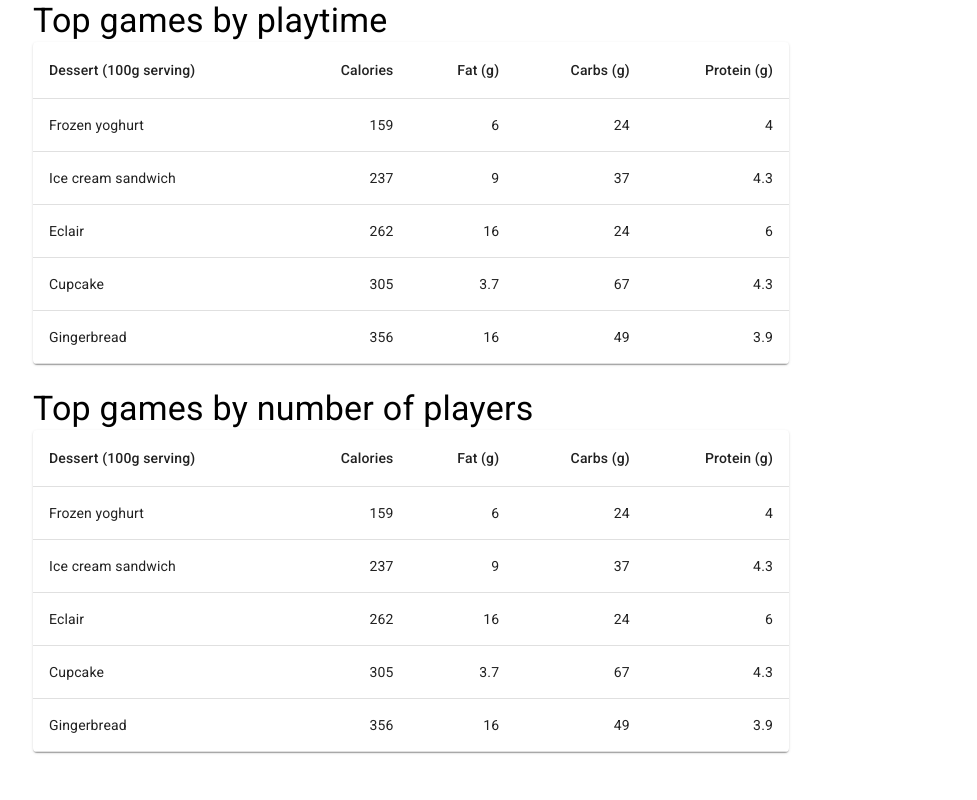
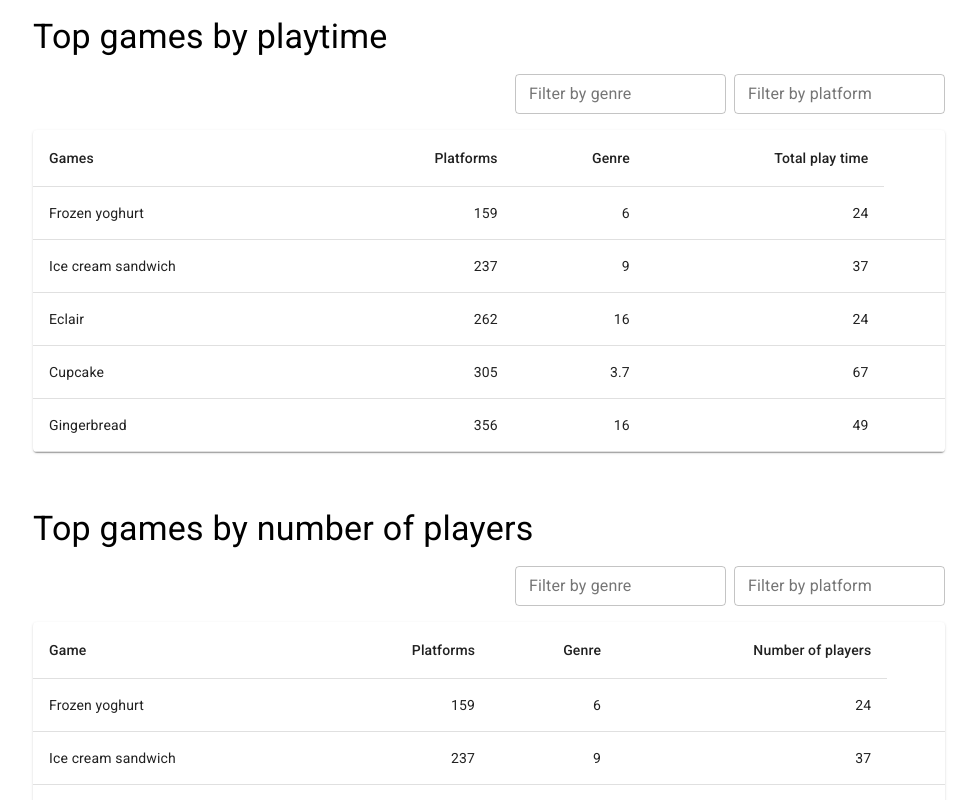
Before and after one commit to abdel7ak96/fullstack-challenge, a React (Create React App) app in the folder frontend/: page / in a window 1280 px wide. Shown: the top 800 px of the page, without its empty margins (151-1128 px from the left). Built offline with nearby package versions, Linux system fonts and the light colour scheme.

Commit message:
implement front end
- Titles
- Filter inputs
- Tables

```diff
--- a/frontend/src/App.js
+++ b/frontend/src/App.js
@@ -1,4 +1,3 @@
-import logo from './logo.svg';
 import './App.css';
 import Main from './views/Main';
 
--- a/frontend/src/views/Main.js
+++ b/frontend/src/views/Main.js
@@ -1,4 +1,4 @@
-import { Container, Grid, Typography, Box } from "@material-ui/core";
+import { Container, Grid, Typography, TextField, Box } from "@material-ui/core";
 import { makeStyles } from "@material-ui/core/styles";
 import {
   Table,
@@ -16,16 +16,16 @@ const useStyles = makeStyles({
   },
 });
 
-function createData(name, calories, fat, carbs, protein) {
-  return { name, calories, fat, carbs, protein };
+function createData(name, calories, fat, carbs) {
+  return { name, calories, fat, carbs };
 }
 
 const rows = [
-  createData("Frozen yoghurt", 159, 6.0, 24, 4.0),
-  createData("Ice cream sandwich", 237, 9.0, 37, 4.3),
-  createData("Eclair", 262, 16.0, 24, 6.0),
-  createData("Cupcake", 305, 3.7, 67, 4.3),
-  createData("Gingerbread", 356, 16.0, 49, 3.9),
+  createData("Frozen yoghurt", 159, 6.0, 24),
+  createData("Ice cream sandwich", 237, 9.0, 37),
+  createData("Eclair", 262, 16.0, 24),
+  createData("Cupcake", 305, 3.7, 67),
+  createData("Gingerbread", 356, 16.0, 49),
 ];
 
 function Main() {
@@ -35,24 +35,33 @@ function Main() {
     <Container maxWidth="md">
       <Grid
         container
-        spacing={3}
+        spacing={5}
         justifyContent="center"
         alignItems="stretch"
         direction="column"
       >
-        <Grid item lg={10}>
+        <Grid item lg={12}>
+          <Box my={2}>
             <Typography variant="h4" component="h4">
               Top games by playtime
             </Typography>
+            <Box my={2} display="flex" justifyContent="flex-end">
+              <Box>
+                <TextField m={2} size="small" id="outlined-basic" label="Filter by genre" variant="outlined" />
+              </Box>
+              <Box ml={1}>
+                <TextField m={2} size="small" id="outlined-basic" label="Filter by platform" variant="outlined" />
+              </Box>
+            </Box>
+          </Box>
           <TableContainer component={Paper}>
             <Table className={classes.table} aria-label="simple table">
               <TableHead>
                 <TableRow>
-                  <TableCell>Dessert (100g serving)</TableCell>
-                  <TableCell align="right">Calories</TableCell>
-                  <TableCell align="right">Fat&nbsp;(g)</TableCell>
-                  <TableCell align="right">Carbs&nbsp;(g)</TableCell>
-                  <TableCell align="right">Protein&nbsp;(g)</TableCell>
+                  <TableCell>Games</TableCell>
+                  <TableCell align="right">Platforms</TableCell>
+                  <TableCell align="right">Genre</TableCell>
+                  <TableCell align="right">Total play time</TableCell>
                 </TableRow>
               </TableHead>
               <TableBody>
@@ -71,19 +80,30 @@ function Main() {
             </Table>
           </TableContainer>
         </Grid>
-        <Grid item lg={10}>
+
+
+        <Grid item lg={12}>
+          <Box my={2}>
             <Typography variant="h4" component="h4">
               Top games by number of players
             </Typography>
+            <Box my={2} display="flex" justifyContent="flex-end">
+              <Box>
+                <TextField size="small" id="outlined-basic" label="Filter by genre" variant="outlined" />
+              </Box>
+              <Box ml={1}>
+                <TextField size="small" id="outlined-basic" label="Filter by platform" variant="outlined" />
+              </Box>
+            </Box>
+          </Box>
           <TableContainer component={Paper}>
             <Table className={classes.table} aria-label="simple table">
               <TableHead>
                 <TableRow>
-                  <TableCell>Dessert (100g serving)</TableCell>
-                  <TableCell align="right">Calories</TableCell>
-                  <TableCell align="right">Fat&nbsp;(g)</TableCell>
-                  <TableCell align="right">Carbs&nbsp;(g)</TableCell>
-                  <TableCell align="right">Protein&nbsp;(g)</TableCell>
+                  <TableCell>Game</TableCell>
+                  <TableCell align="right">Platforms</TableCell>
+                  <TableCell align="right">Genre</TableCell>
+                  <TableCell align="right">Number of players</TableCell>
                 </TableRow>
               </TableHead>
               <TableBody>
```
Lines whose indentation alone changed are shown as unchanged.
